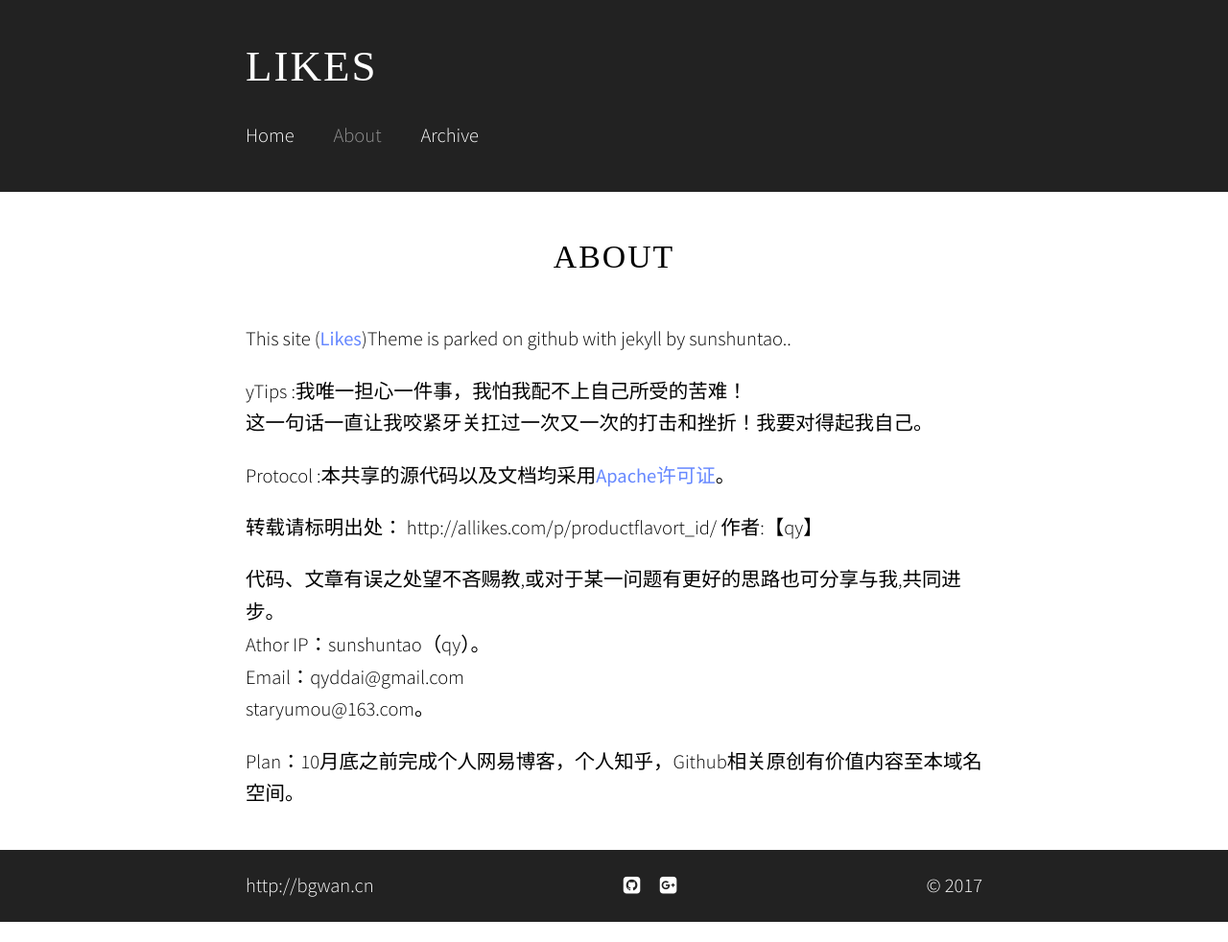
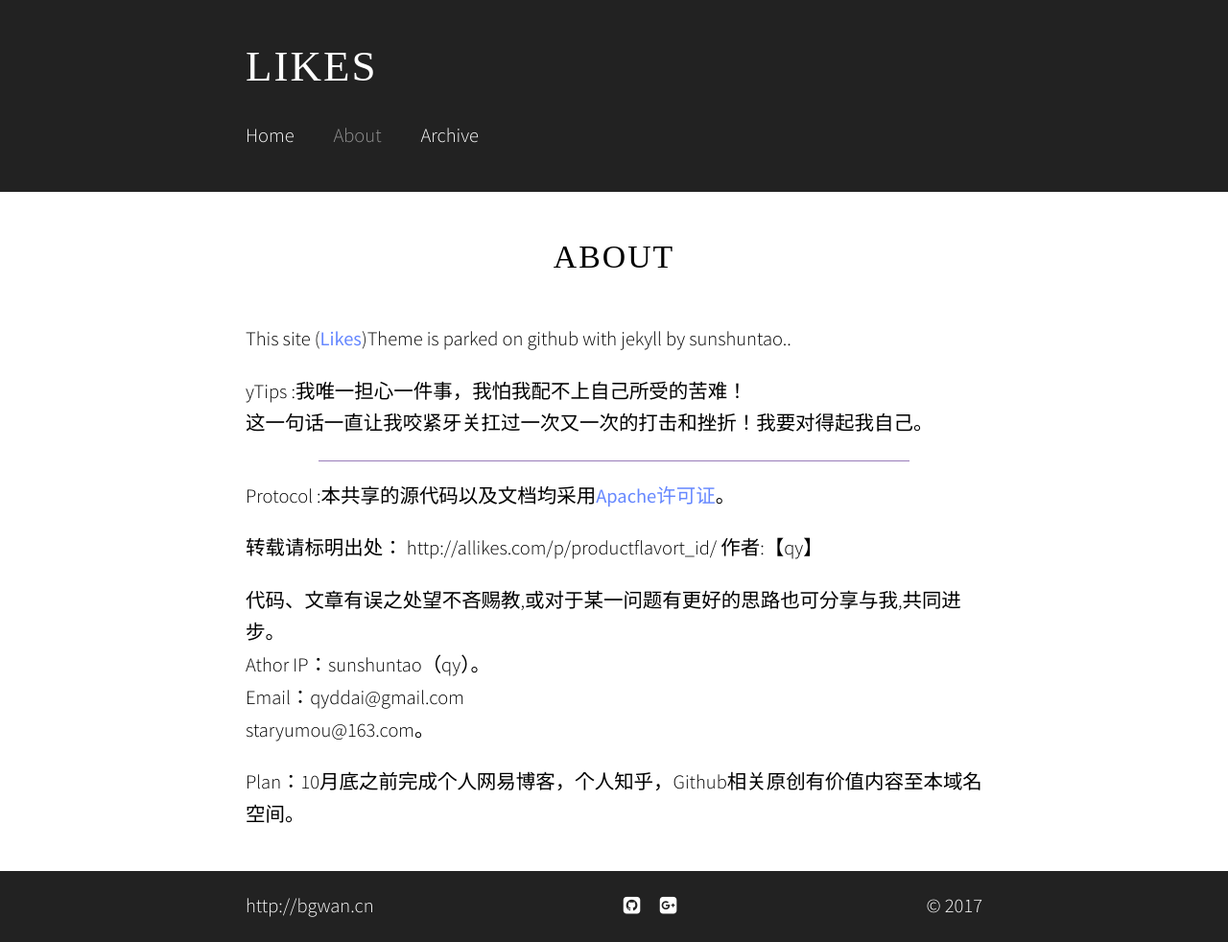
Before and after one commit to qydq/qydq.github.io, a Jekyll site: the page built from about.html, in a window 1280 px wide. Shown: the whole page at 96% size. Built offline with Jekyll 4.4.1, drawn with Linux system fonts in a browser that asks for light colours; some web fonts are replaced; before the commit the page ends 961 px from its top, so only the background shows below that.

Commit message:
Update about.html

```diff
--- a/about.html
+++ b/about.html
@@ -8,7 +8,9 @@
   yTips :我唯一担心一件事，我怕我配不上自己所受的苦难！<br>这一句话一直让我咬紧牙关扛过一次又一次的打击和挫折！我要对得起我自己。
 </p>
 
-
+<p>
+  <HR style="border:1 dashed #987cb9" width="80%" color=#987cb9 SIZE=1>
+  </p>
 
 <p>
   Protocol :本共享的源代码以及文档均采用<a href="https://plus.google.com/111357045355121677637" target="_blank">Apache许可证</a>。
```
